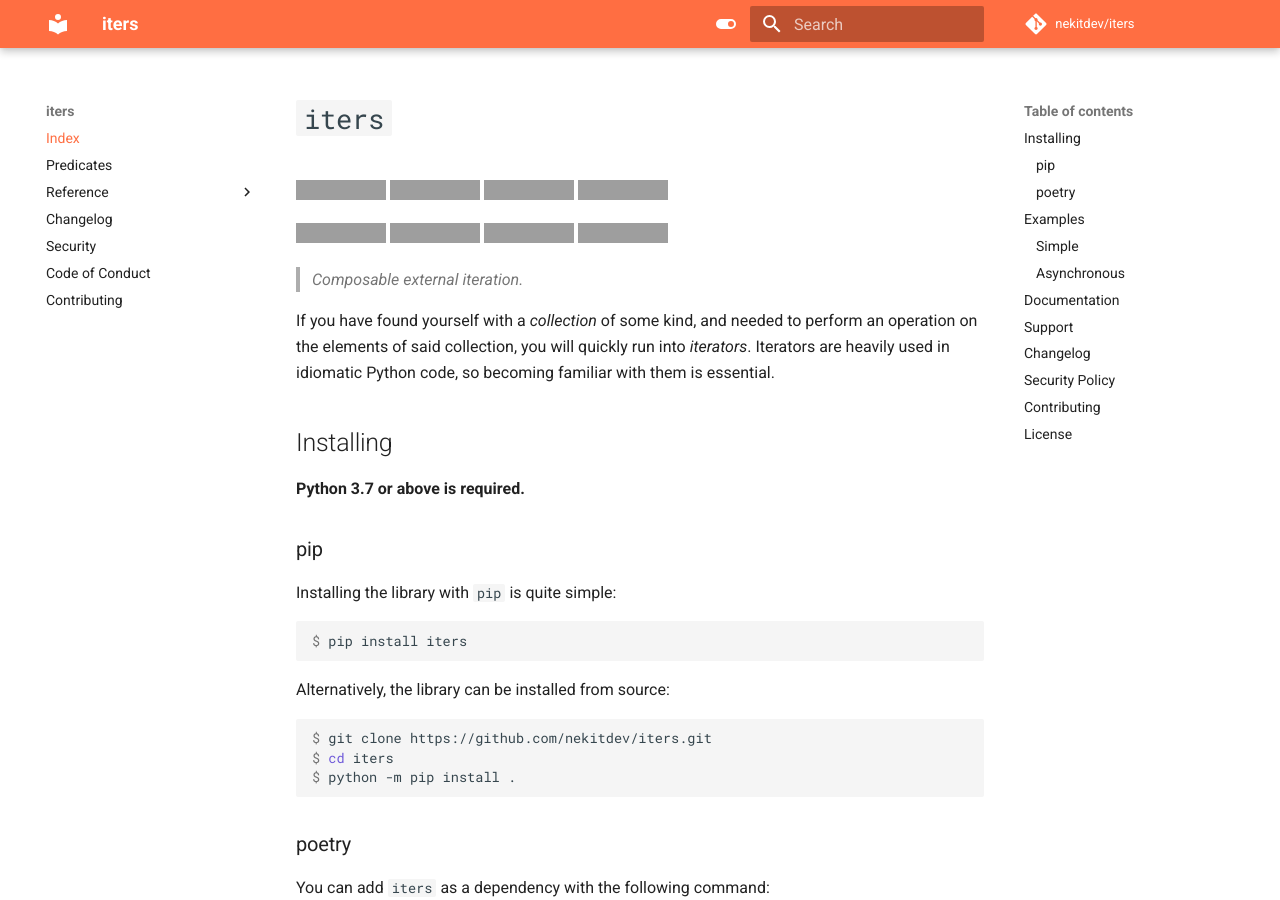
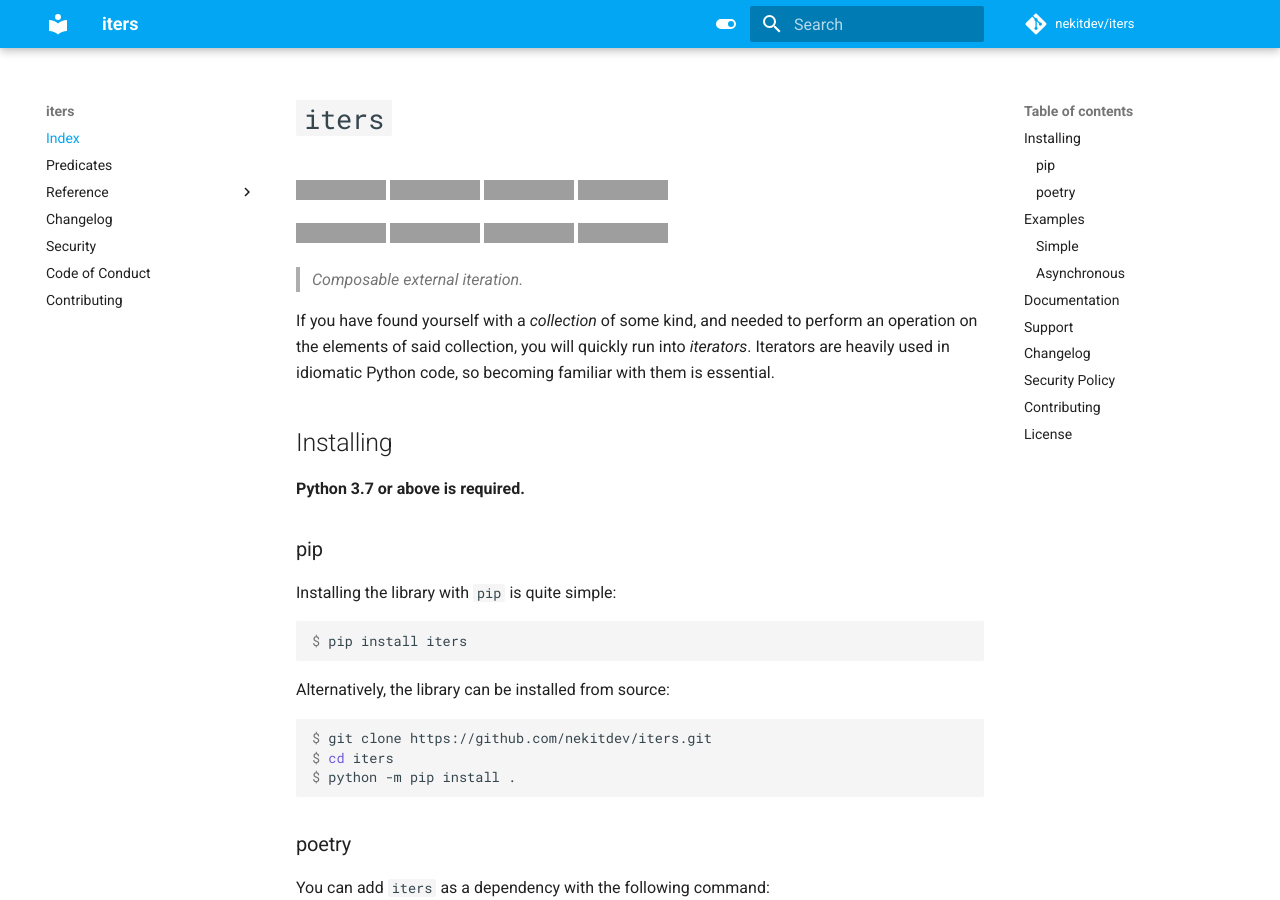
Before and after one commit to nekitdev/iters, an MkDocs documentation site: the page built from docs/index.md, in a window 1280 px wide and 900 px high. Built offline with MkDocs 1.6.1 and Material for MkDocs 9.7.7, drawn with Linux system fonts in a browser that asks for light colours; comment, search, counter and statistics services are not loaded; grey boxes are pictures that could not be loaded.

Commit message:
Update docs style.

```diff
--- a/mkdocs.yml
+++ b/mkdocs.yml
@@ -44,8 +44,8 @@ theme:
     - media: "(prefers-color-scheme: light)"
       scheme: default
 
-      primary: deep orange
-      accent: light blue
+      primary: light blue
+      accent: deep purple
 
       toggle:
         icon: material/toggle-switch
```
